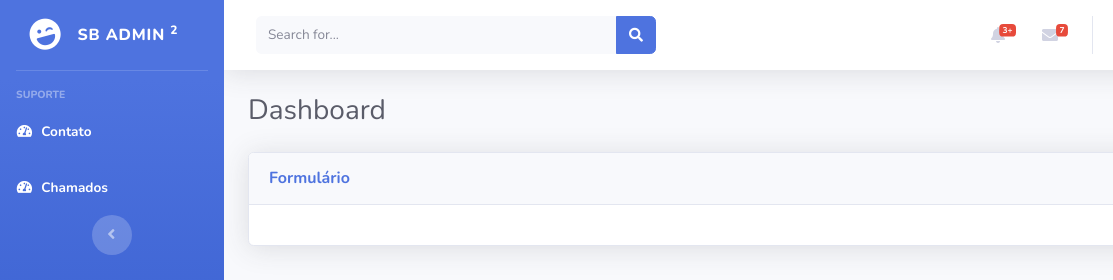
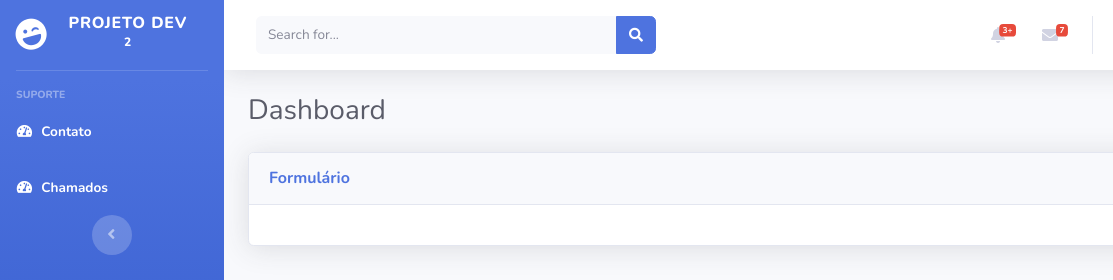
Before and after one commit to viniman/template-sbadmin2-bootstrap, a plain HTML site: page chamados.html in a window 1280 px wide. Shown: the top 280 px of the page, 0-1113 px from the left. Drawn offline with nearby package versions, Linux system fonts and the light colour scheme.

Commit message:
change name of site on sidebar

```diff
--- a/chamados.html
+++ b/chamados.html
@@ -35,7 +35,7 @@
                 <div class="sidebar-brand-icon rotate-n-15">
                     <i class="fas fa-laugh-wink"></i>
                 </div>
-                <div class="sidebar-brand-text mx-3">SB Admin <sup>2</sup></div>
+                <div class="sidebar-brand-text mx-3">Projeto Dev <sup>2</sup></div>
             </a>
 
             <!-- Divider -->
```
Also changed, not shown: index.html (+1 -1 lines).
